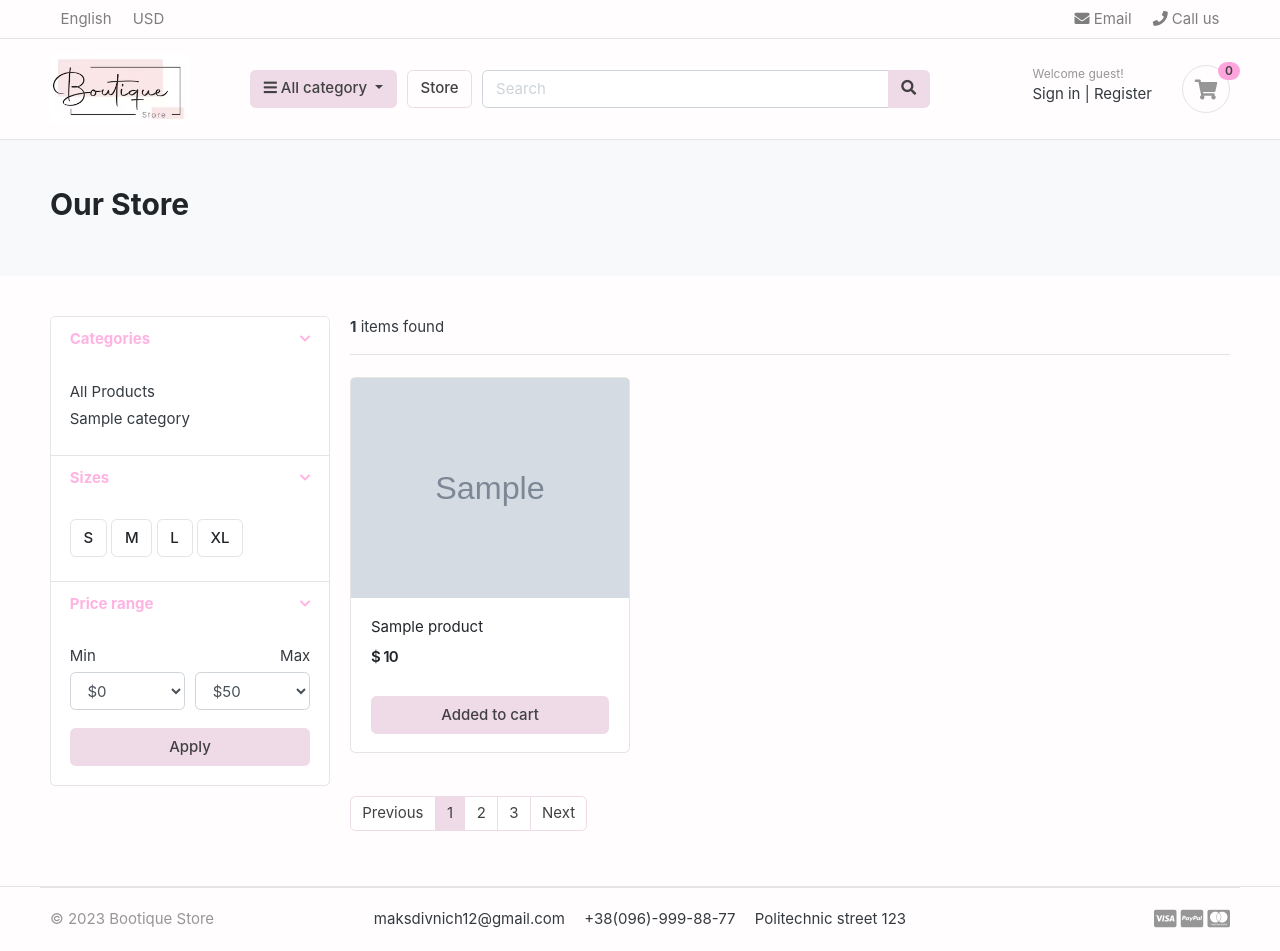
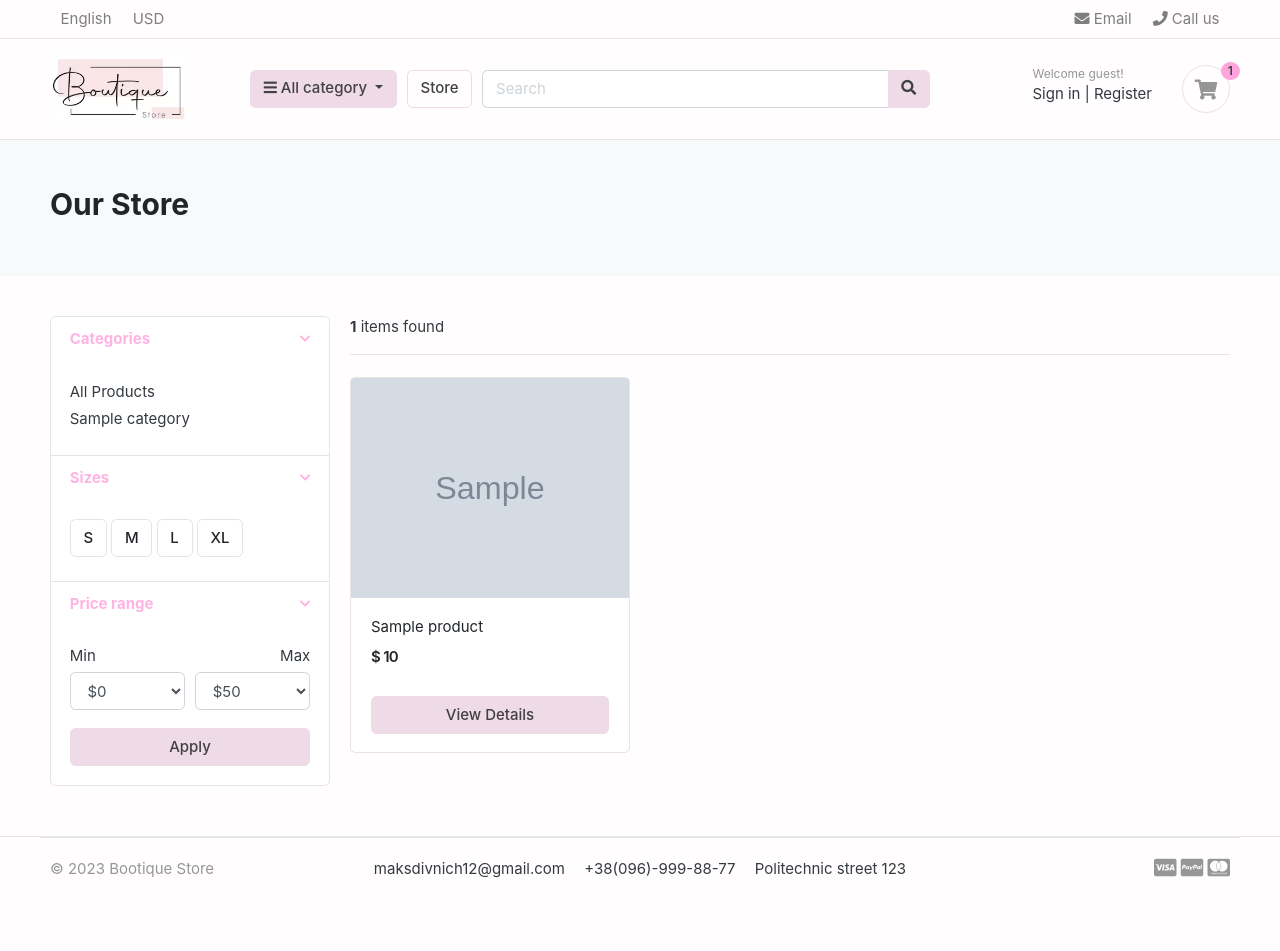
Before and after one commit to DMV22/Bootique-Store, a Django app: template templates/store/store.html in a window 1280 px wide. After the commit the page ends 878 px from the top, so only its background shows below. Run offline with Django 3.2, Linux system fonts and the light colour scheme; the template is opened without the code that fills it: most values are stand-ins (such as "Sample title", 1, 10 or a date in 2020); grey boxes marked "Sample" are stand-in pictures; some libraries are stand-ins or nearby versions; some web fonts are replaced.

Commit message:
add cart item counter and paginator & search

```diff
--- a/carts/views.py
+++ b/carts/views.py
@@ -61,6 +61,8 @@ def remove_cart_item(request, product_id):
 
 def cart(request, total=0, quantity=0, cart_items=None):
     try:
+        tax = 0
+        grand_total = 0
         cart = Cart.objects.get(cart_id=_cart_id(request))
         cart_items = CartItem.objects.filter(cart=cart, is_active=True)
         for cart_item in cart_items:
--- a/greatkart/settings.py
+++ b/greatkart/settings.py
@@ -67,6 +67,7 @@ TEMPLATES = [
                 'django.contrib.auth.context_processors.auth',
                 'django.contrib.messages.context_processors.messages',
                 'category.context_processors.menu_links',
+                'carts.context_processors.counter',
             ],
         },
     },
--- a/store/urls.py
+++ b/store/urls.py
@@ -3,7 +3,9 @@ from . import views
 
 urlpatterns = [
     path("", views.store, name="store"),
-    path('<slug:category_slug>/', views.store, name='products_by_category'),
-    path('<slug:category_slug>/<slug:product_slug>/',
+    path('category/<slug:category_slug>/',
+         views.store, name='products_by_category'),
+    path('category/<slug:category_slug>/<slug:product_slug>/',
          views.product_detail, name='product_detail'),
+    path('search/', views.search, name='search'),
 ]
--- a/templates/includes/navbar.html
+++ b/templates/includes/navbar.html
@@ -73,13 +73,13 @@
         <!-- col.// -->
         <a href="{% url 'store' %}" class="btn btn-outline-primary">Store</a>
         <div class="col-lg col-md-6 col-sm-12 col">
-          <form action="#" class="search">
+          <form action="{% url 'search' %}" class="search" method="GET">
             <div class="input-group w-100">
               <input
                 type="text"
                 class="form-control"
                 style="width: 60%"
-                placeholder="Search"
+                placeholder="Search" name="keyword"
               />
 
               <div class="input-group-append">
@@ -102,11 +102,13 @@
                 <a href="./register.html"> Register</a>
               </div>
             </div>
-            <a href="./cart.html" class="widget-header pl-3 ml-3">
+            <a href="{% url 'cart' %}" class="widget-header pl-3 ml-3">
               <div class="icon icon-sm rounded-circle border">
                 <i class="fa fa-shopping-cart"></i>
               </div>
-              <span class="badge badge-pill badge-danger notify">0</span>
+              <span class="badge badge-pill badge-danger notify"
+                >{{ cart_count }}</span
+              >
             </a>
           </div>
           <!-- widgets-wrap.// -->
--- a/templates/store/store.html
+++ b/templates/store/store.html
@@ -2,7 +2,11 @@
 <!-- ========================= SECTION PAGETOP ========================= -->
 <section class="section-pagetop bg">
   <div class="container">
-    <h2 class="title-page">Our Store</h2>
+    {% if 'search' in request.path %}
+      <h2 class="title-page">Search Result</h2>
+    {% else %}
+      <h2 class="title-page">Our Store</h2>
+    {% endif %}
   </div>
   <!-- container //  -->
 </section>
@@ -148,6 +152,7 @@
         <!-- sect-heading -->
 
         <div class="row">
+          {% if products %}
           {% for product in products %}
           <div class="col-md-4">
             <figure class="card card-product-grid">
@@ -167,27 +172,47 @@
                   </div>
                   <!-- price-wrap.// -->
                 </div>
-                <a href="#" class="btn btn-block btn-primary">Added to cart </a>
+                <a
+                  href="{{ product.get_url }}"
+                  class="btn btn-block btn-primary"
+                  >View Details
+                </a>
               </figcaption>
             </figure>
           </div>
           <!-- col.// -->
           {% endfor %}
+          {% else %}
+          <div>
+            <h2>No result found. Please try again later.</h2>
+          </div>
+          {% endif %}
         </div>
         <!-- row end.// -->
+        <nav class="mt-4" aria-label="Page navigation sample">
+          {% if products.has_other_pages %}
+          <ul class="pagination">
+            {% if products.has_previous %}
+            <li class="page-item"><a class="page-link" href="?page={{ products.previous_page_number }}">Previous</a></li>
+            {% else %}
+            <li class="page-item disabled"><a class="page-link" href="#">Previous</a></li>
+            {% endif %}
 
-        <nav class="mt-4" aria-label="Page navigation sample">
-          <ul class="pagination">
-            <li class="page-item disabled">
-              <a class="page-link" href="#">Previous</a>
-            </li>
-            <li class="page-item active">
-              <a class="page-link" href="#">1</a>
-            </li>
-            <li class="page-item"><a class="page-link" href="#">2</a></li>
-            <li class="page-item"><a class="page-link" href="#">3</a></li>
-            <li class="page-item"><a class="page-link" href="#">Next</a></li>
+            {% for i in products.paginator.page_range %}
+              {% if products.number == i %}
+                <li class="page-item active"><a class="page-link" href="#">{{i}}</a></li>
+              {% else %}
+                <li class="page-item"><a class="page-link" href="?page={{i}}">{{i}}</a></li>
+              {% endif %}
+            {% endfor %}
+
+            {% if products.has_next %}
+              <li class="page-item"><a class="page-link" href="?page={{ products.next_page_number }}">Next</a></li>
+            {% else %}
+              <li class="page-item disabled"><a class="page-link" href="#">Next</a></li>
+            {% endif %}
           </ul>
+          {% endif %}
         </nav>
       </main>
       <!-- col.// -->
```
Also changed, not shown: carts/context_processors.py (added, +17 -0 lines), store/views.py (+31 -2 lines), templates/store/cart.html (+12 -3 lines), templates/store/product_detail.html (+11 -2 lines).
